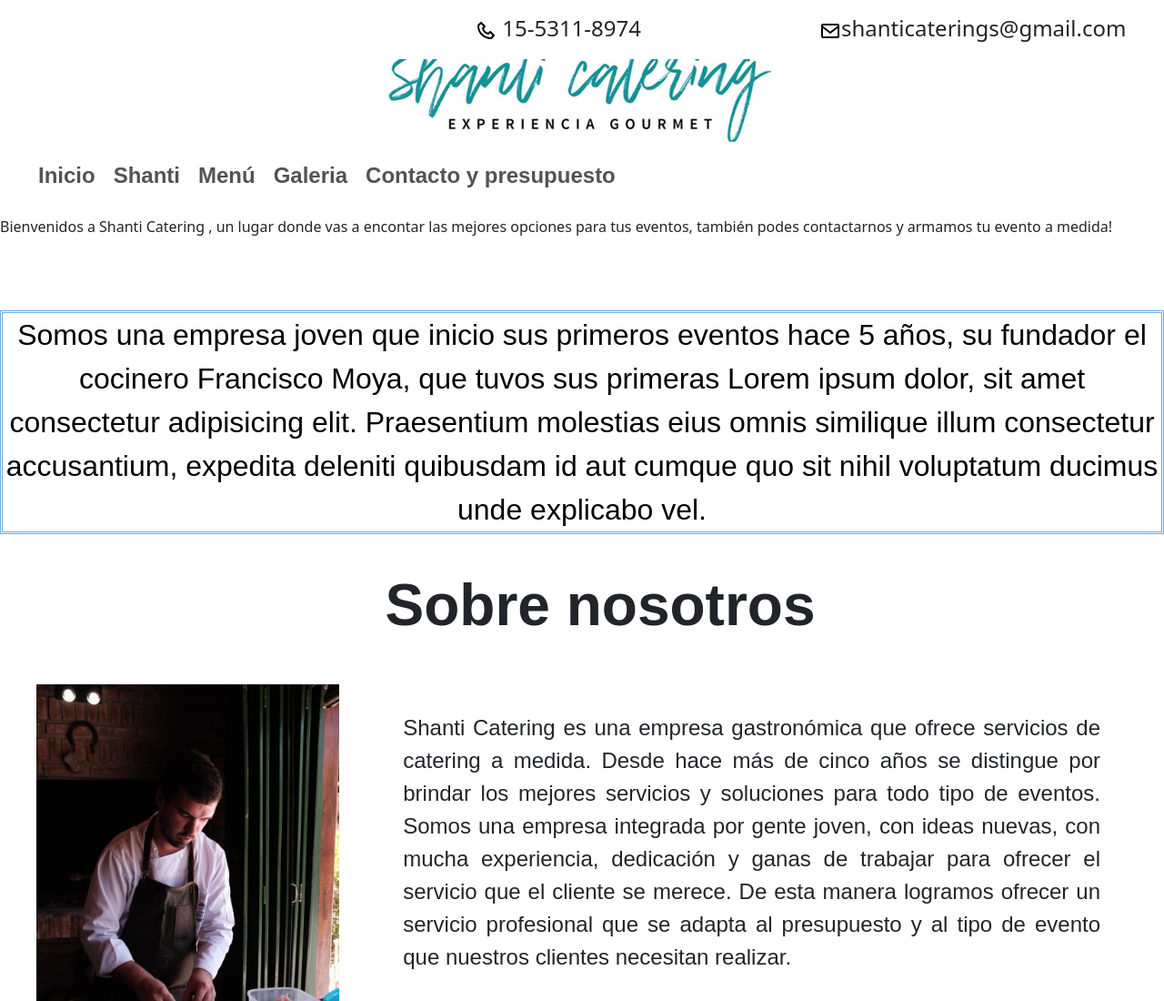
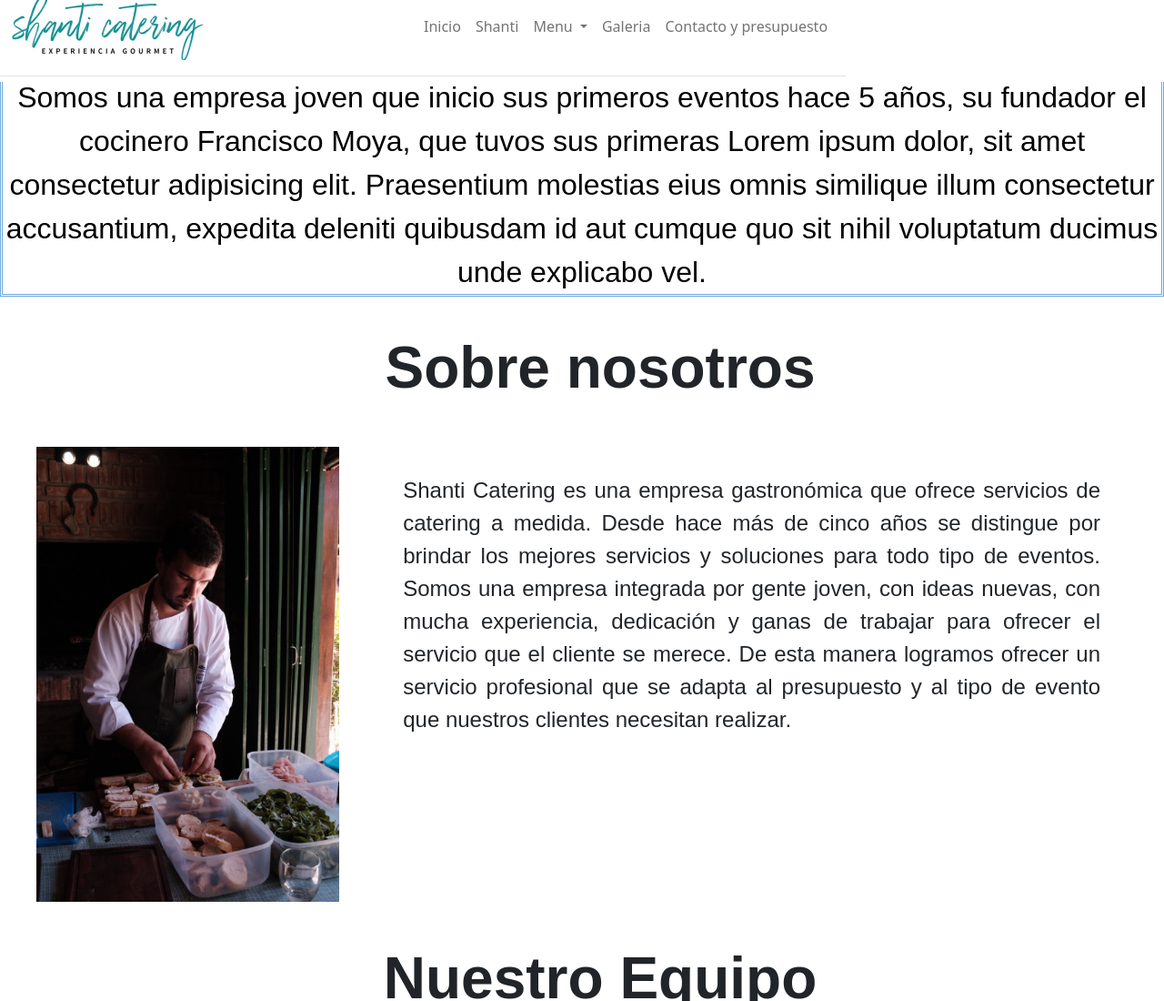
Before and after one commit to Chak100/Fran.Moya, a website: page Secciones/Shanti.html in a window 1280 px wide. Shown: the top 1100 px of the page at 91% size. Drawn offline with nearby package versions, Linux system fonts and the light colour scheme.

Commit message:
actualización sass

```diff
--- a/Secciones/Shanti.html
+++ b/Secciones/Shanti.html
@@ -8,59 +8,59 @@
         <link href="https://cdn.jsdelivr.net/npm/bootstrap@5.2.0-beta1/dist/css/bootstrap.min.css" rel="stylesheet" integrity="sha384-0evHe/X+R7YkIZDRvuzKMRqM+OrBnVFBL6DOitfPri4tjfHxaWutUpFmBp4vmVor" crossorigin="anonymous">
         <link rel="shortcut icon" href="../Fotos/Logo_shanti.PNG">
         <link rel="stylesheet" href="../Styles/Style.css">
-        <title>Shanti Caterings - Experiencia Gourmet</title>
+        <title>Shanti Caterings - Quienes somos</title>
         <link href='https://unpkg.com/boxicons@2.1.2/css/boxicons.min.css' rel='stylesheet'>
         <link rel="preconnect" href="https://fonts.googleapis.com">
         <link rel="preconnect" href="https://fonts.gstatic.com" crossorigin>
         <link href="https://fonts.googleapis.com/css2?family=Open+Sans:wght@300&display=swap" rel="stylesheet">
     </head>
 <body>
-    <div class="encabezado">
-        <ul>
-           <div class="encabezado__contenedor">
 
-                    <li class="encabezado__elemento">
-                        <span><img src="../Fotos/bx-phone.svg" alt="telefono"> 15-5311-8974</span>
-                    </li>
-                    <li>
-                        <span><img src="../Fotos/bx-envelope.svg" alt="logo de mail">shanticaterings@gmail.com </span>
-                    </li>
-
-            </div>
-        </ul>
-
-    </div>
 
     <!--Titulo y nav-->
-    <header>
-        <div class="logo__shanti">
-            <img src="../Fotos/Logo_shanti.PNG" alt="Logo_shanti">
-        </div>
-        <nav class="nav">
-            <ul class="nav__ul">
-                <li class="nav__li"><a href="../index.html"> Inicio </a></li>
-                <li class="nav__li"><a href="./Shanti.html">Shanti</a></li>
-                <li class="nav__li"><a href="./Menu.html">Menú</a></li>
-                <li class="nav__li"><a href="./Galeria.html">Galeria</a></li>
-                <li class="nav__li"><a href="./Contacto_y_presupuesto.html">Contacto y presupuesto</a></li>
-            </ul>
-            <ul class="nav__responsive-ul">
-                <div class="nav__responsive-li-container">
-                    <li class="nav__responsive-li"> <a href="/index.html"> Inicio </a> </li>
-                    <li class="nav__responsive-li"><a href="./Secciones/Shanti.html">Shanti</a></li>
-                    <li class="nav__responsive-li"><a href="./Secciones/Menu.html">Menú</a></li>
-                    <li class="nav__responsive-li"><a href="./Secciones/Galeria.html">Galeria</a></li>
-                    <li class="nav__responsive-li"><a href="./Secciones/Contacto_y_presupuesto.html">Contacto y
-                            presupuesto</a></li>
-                </div>
-            </ul>
-        </nav>
-        <div class="texto__inicio">
-            <p> Bienvenidos a Shanti Catering , un lugar donde vas a encontar las mejores opciones para tus eventos,
-                también podes contactarnos y armamos tu evento a medida! </p>
-        </div>
+    <header id="header" class="header fixed-top d-flex align-items-center">
+        <nav class="navbar navbar-expand-lg navbar-light white border-bottom">
+            <div class="container d-flex align-items-center justify-content-between ">
+                <a class="navbar-brand m-30px" href="#"> <img src="../Fotos/Logo_shanti.PNG" alt="Logo Marca"
+                        class="w-50 m-20px"></a>
+                <button class="navbar-toggler sm-text-align-right" type="button" data-bs-toggle="collapse"
+                    data-bs-target="#navbarNavDropdown" aria-controls="navbarNavDropdown" aria-expanded="false"
+                    aria-label="Toggle navigation">
+                    <span class="navbar-toggler-icon"></span>
+                </button>
+                <div class="collapse navbar-collapse justify-content-end" id="navbarNavDropdown">
+                    <ul class="navbar-nav ">
+                        <li class="nav-item">
+                            <a class="nav-link" aria-current="page" href="./index.html">Inicio</a>
+                        </li>
+                        <li class="nav-item">
+                            <a class="nav-link" aria-current="page" href="./Secciones/Shanti.html">Shanti</a>
+                        </li>
+                        <li class="nav-item dropdown">
+                            <a class="nav-link dropdown-toggle" href="#" id="navbarDropdownMenuLink" role="button"
+                                data-bs-toggle="dropdown" aria-expanded="false">
+                                Menu
+                            </a>
+                            <ul class="dropdown-menu" aria-labelledby="navbarDropdownMenuLink">
+                                <li><a class="dropdown-item" href="./Secciones/Menu.html">Tratoria</a></li>
+                                <li><a class="dropdown-item" href="./Secciones/Menu.html">Asado Gourmet</a></li>
+                                <li><a class="dropdown-item" href="./Secciones/Menu.html">Finger Food</a></li>
+                                <li><a class="dropdown-item" href="./Secciones/Menu.html">Burger party</a></li>
+                                <li><a class="dropdown-item" href="./Secciones/Menu.html">Cazuelas</a></li>
+                            </ul>
+                        </li>
+                        <li class="nav-item">
+                            <a class="nav-link" href="./Secciones/Galeria.html">Galeria</a>
+                        </li>
+                        <li class="nav-item">
+                            <a class="nav-link" href="./Secciones/Contacto_y_presupuesto.html">Contacto y
+                                presupuesto</a>
+                        </li>
+                    </ul>
+        </Nav>
     </header>
- <!--Cierre de titulo y nav>-->
+
+    <!--Cierre de titulo y nav>-->
 <main>
     <p class="introudccion__shanti"> Somos una empresa joven que inicio sus primeros eventos hace 5 años, su fundador el cocinero Francisco Moya, que tuvos sus primeras Lorem ipsum dolor, sit amet consectetur adipisicing elit. Praesentium molestias eius omnis similique illum consectetur accusantium, expedita deleniti quibusdam id aut cumque quo sit nihil voluptatum ducimus unde explicabo vel. </p>
 
--- a/Styles/Style.css
+++ b/Styles/Style.css
@@ -18,55 +18,7 @@
     border-bottom: 1px solid #fff
 }
 
-.encabezado {
-    list-style: none;
-    display: flex;
-    flex-direction: row;
-    -ms-flex-align: center;
-    justify-content: space-between;
-    height: 65px;
-    padding: 13PX 0px;
-    align-content: center;
-    z-index: 11;
-    position: fixed;
-    box-sizing: border-box;
-    margin: auto;
-    top: 0;
-    left: 0;
-    right: 0;
-    background-color: #FFFFFF
-}
 
-
-.encabezado__elemento {
-    align-items: center;
-    text-align: center;
-}
-
-.encabezado__elemento-img {
-    width: 30px;
-    box-sizing: border-box;
-    text-align: center;
-    margin-right: 5px;
-    padding: 5px;
-}
-
-.encabezado__contenedor {
-    display: inline-flex;
-    flex-direction: row;
-    justify-content: space-around;
-    padding: auto;
-    font-size: 1.5rem;
-    background-color: #FFFFFF;
-    align-items: center;
-    width: 100%;
-    top: 0;
-    border-color: gray;
-    border-width: 1px;
-    list-style: none;
-    margin-left: 49vh;
-
-}
 
 
 .logo__shanti {
@@ -504,7 +456,7 @@ h3 a {
 }
 
 /*--------------------------------------------------------------
-# Book a table button Menu
+# Reserva mesa
 --------------------------------------------------------------*/
 .book-a-table-btn {
     margin: 0 0 0 15px;
```
Also changed, not shown: Secciones/Contacto_y_presupuesto.html (+2 -2 lines), Secciones/Galeria.html (+1 -1 lines), Secciones/Menu.html (+1 -1 lines), scss/Components/_botones.scss (+8 -0 lines), scss/General/_variables.scss (+27 -0 lines).
